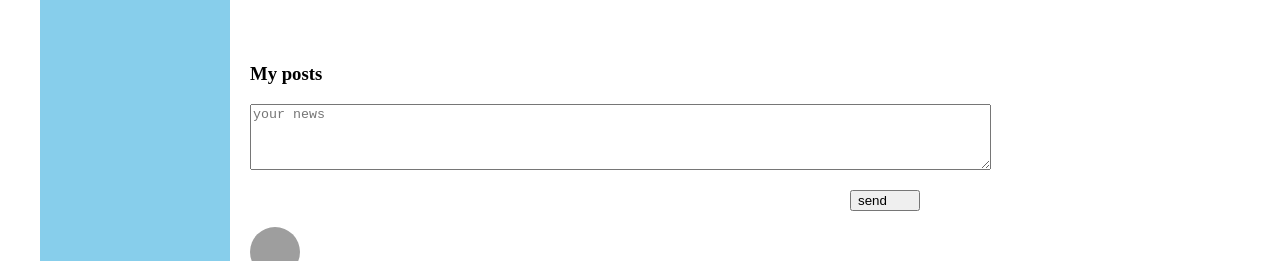
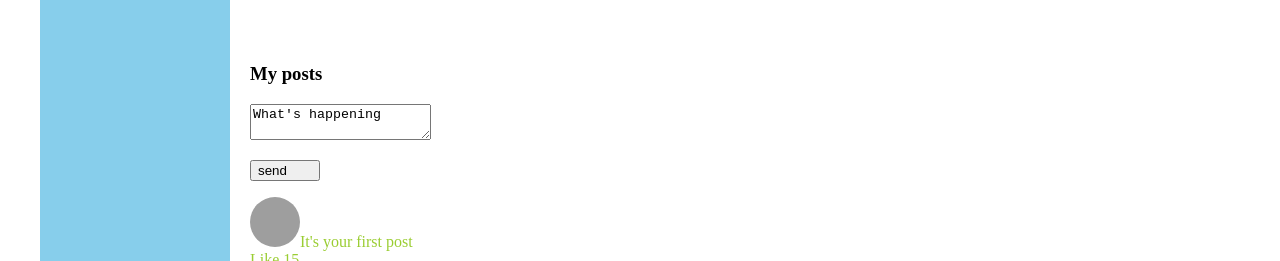
Before and after one commit to el0marca/social-network, a React (Create React App) app: page /profile in a window 1280 px wide. Shown: the part 430-691 px from the top of the page. Built offline with nearby package versions, Linux system fonts and the light colour scheme; grey boxes are pictures that could not be loaded.

Commit message:
subscribe observer

```diff
--- a/src/components/App/App.jsx
+++ b/src/components/App/App.jsx
@@ -16,7 +16,7 @@ function App(props) {
         <Header />
         <Navbar friend={props.state.sidebar.friends}/>
         <div className='app-wrapper-content'>
-          <Route path='/profile' render={()=> <Profile posts={props.state.profilePage.posts}/>} />
+          <Route path='/profile' render={()=> <Profile profilePage={props.state.profilePage} updateNewPostText={props.updateNewPostText} newPost={props.newPost}/>} />
           <Route path='/dialogs' render={()=><Dialogs dialogsPage={props.state.dialogsPage} PostMessage={props.PostMessage} updateNewMessageText={props.updateNewMessageText}/>} />
           <Route path='/news' component={News} />
           <Route path='/music' component={Music} />
--- a/src/components/Dialogs/Dialogs.jsx
+++ b/src/components/Dialogs/Dialogs.jsx
@@ -16,15 +16,12 @@ const Dialogs = (props) => {
     let newPostElement=React.createRef();
 
     const send=()=>{
-        let text = newPostElement.current.value;
-        props.PostMessage(text)
+        props.PostMessage()
     }
-
     const onPostChange=()=>{
         let text=newPostElement.current.value;
-        props.updateNewMessageText(text)
+        props.updateNewMessageText(text);
     }
-
     return (
         <div className={s.dialogs}>
             <div className={s.dialogsWrapper}>
@@ -39,7 +36,6 @@ const Dialogs = (props) => {
                 </div>
             </div>
         </div>
-
     )
 }
 
--- a/src/components/Profile/MyPosts/MyPosts.jsx
+++ b/src/components/Profile/MyPosts/MyPosts.jsx
@@ -2,21 +2,37 @@ import React from 'react';
 import s from './MyPosts.module.css'
 import Post from './Post/Post';
 
+const MyPosts = (props) => {
+    const newPostElement = React.createRef();
 
+    const onPostChange=()=>{
+        let text = newPostElement.current.value;
+        props.updateNewPostText(text)
+    }
+    // const send =()=>{
+    //     props.newPost()
+    // }
 
-
-const MyPosts = (props) => {
-    const postsData=props.posts.map(post=><Post message={post.message} likesCount={post.likesCount}/>);
+    const postsData=props.profilePage.posts.map(post=><Post message={post.message} likesCount={post.likesCount}/>);
     return <div className={s.myPosts}>
-        <form action="" method="post">
+        <div>
             <h3>My posts</h3>
-            <textarea name="news" id="" cols="90" rows="4" placeholder='your news'></textarea>
-            <p><button type='send'>send</button></p>
-        </form>
+            <textarea ref={newPostElement} onChange={onPostChange} value={props.profilePage.newPostText}></textarea>
+            <p><button onClick={props.newPost}>send</button></p>
+        </div>
         <div className={s.item}>
             {postsData}
         </div>
     </div>
 }
 
+// создаем const newPostElement = React.createRef(); =>
+//  помещаем ref={newPostElement} в тег ввода(textarea, input и др.) =>
+// создаем const onPostChange=()=>{
+    //     let text = newPostElement.current.value;
+    //     props.updateNewPostText(text)
+    // } который следит за изменением в поле ввода и помещает его value в state =>
+// к кнопке прикрекляем onClick={props.newPost}, который закрепляет сообщение newPostText в state
+
+
 export default MyPosts
--- a/src/components/Profile/MyPosts/MyPosts.module.css
+++ b/src/components/Profile/MyPosts/MyPosts.module.css
@@ -3,7 +3,6 @@
 }
 
 .myPosts button {
-    margin-left: 600px;
     width: 70px;
     text-align: left;
 }
--- a/src/components/Profile/Profile.jsx
+++ b/src/components/Profile/Profile.jsx
@@ -7,7 +7,7 @@ const Profile = (props) => {
   return (
     <div className={s.content}>
       <ProfileInfo/>
-      <MyPosts posts={props.posts}/>
+      <MyPosts profilePage={props.profilePage} updateNewPostText={props.updateNewPostText} newPost={props.newPost}/>
     </div>)
 }
 
--- a/src/index.js
+++ b/src/index.js
@@ -1,5 +1,22 @@
-import state from './redux/state.js';
-import { renderEntireTree } from './render.js';
+import React from 'react';
+import ReactDOM from 'react-dom';
+import { BrowserRouter } from 'react-router-dom';
+import App from './components/App/App';
+import state from './redux/state'
+import {PostMessage} from './redux/state';
+import {updateNewMessageText} from './redux/state';
+import {updateNewPostText} from './redux/state';
+import {newPost} from './redux/state';
+import {subscribe} from './redux/state'
 
+const renderEntireTree=()=>{
+    ReactDOM.render(
+        <BrowserRouter>
+          <App state={state} PostMessage={PostMessage} updateNewMessageText={updateNewMessageText} updateNewPostText={updateNewPostText} newPost={newPost}/>
+        </BrowserRouter>,
+        document.getElementById('root')
+      );
+}
+renderEntireTree();
 
-renderEntireTree(state)
+subscribe(renderEntireTree);
--- a/src/redux/state.js
+++ b/src/redux/state.js
@@ -1,4 +1,4 @@
-import {renderEntireTree} from '../render'
+let rerenderEntireTree =()=>{ }
 
 let state={dialogsPage:{
     dialogs:[{name:'Alex',id:'1', img:'https://st3.depositphotos.com/15648834/17930/v/600/depositphotos_179308454-stock-illustration-unknown-person-silhouette-glasses-profile.jpg', altImg:'1'},
@@ -13,12 +13,12 @@ let state={dialogsPage:{
 
     newMessageText:'it-kamasutra.com',
 },
-
-
     profilePage:{posts:[{message:"It's your first post",likesCount:'15'},
     {message:"It's your second post",likesCount:'38'},
     {message:"It's your third post",likesCount:'26'},
-    {message:"It's your four post",likesCount:'67'}]},
+    {message:"It's your four post",likesCount:'67'}],
+
+    newPostText: "What's happening"},
 
     sidebar:{friends:[{name:'John',
     img: 'https://images.pexels.com/photos/771742/pexels-photo-771742.jpeg?auto=compress&cs=tinysrgb&dpr=1&w=500',
@@ -31,18 +31,34 @@ let state={dialogsPage:{
     {name:'Peter',
     img: 'https://support.hubstaff.com/wp-content/uploads/2019/08/good-pic.png',
     altImg: 'Peter',
-    id: '3'}]
+    id: '3'}],
     }};
 
-    export let PostMessage=(text)=>{
-        let newMessage={id:5,message:text}
-        state.dialogsPage.messages.push(newMessage)
-        renderEntireTree(state);
-        state.dialogsPage.newMessageText=''
-    }
-    export let updateNewMessageText=(newText)=>{
-        state.dialogsPage.newMessageText=newText;
-        renderEntireTree(state);
-    }
+
+export let PostMessage=()=>{
+    let newMessage = {id:5, message:state.dialogsPage.newMessageText}
+    state.dialogsPage.messages.push(newMessage)
+    rerenderEntireTree(state);
+    state.dialogsPage.newMessageText='';
+}
+export let updateNewMessageText=(newText)=>{
+    state.dialogsPage.newMessageText=newText;
+    rerenderEntireTree(state);
+}
+export let updateNewPostText=(newMessage)=>{
+    state.profilePage.newPostText=newMessage;
+    rerenderEntireTree(state);
+}
+export let newPost=()=>{
+    let post={message:state.profilePage.newPostText, likesCount:0};
+    state.profilePage.posts.push(post);
+    rerenderEntireTree(state);
+    state.profilePage.newPostText='';
+}
+
+export const subscribe =(observer)=>{
+    rerenderEntireTree=observer;
+}
+
 
 export default state;
--- a/src/render.js
+++ /dev/null
@@ -1,15 +0,0 @@
-import React from 'react';
-import ReactDOM from 'react-dom';
-import { BrowserRouter } from 'react-router-dom';
-import App from './components/App/App';
-import {PostMessage} from './redux/state';
-import {updateNewMessageText} from './redux/state'
-
-export const renderEntireTree=(state)=>{
-    ReactDOM.render(
-        <BrowserRouter>
-          <App state={state} PostMessage={PostMessage} updateNewMessageText={updateNewMessageText}/>
-        </BrowserRouter>,
-        document.getElementById('root')
-      );
-}
```
Also changed, not shown: index2.html (+35 -0 lines), 2 other files (tests, documents, lock files or other folders).
